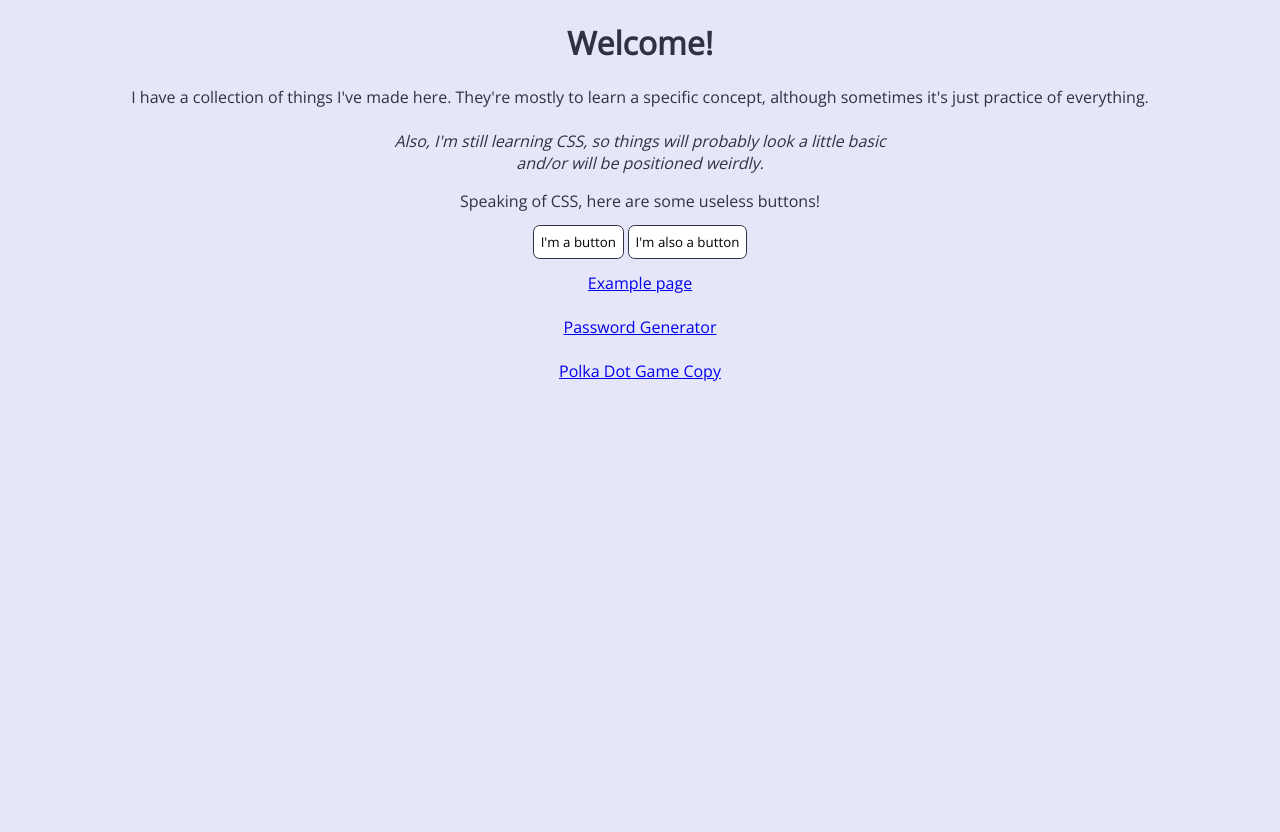
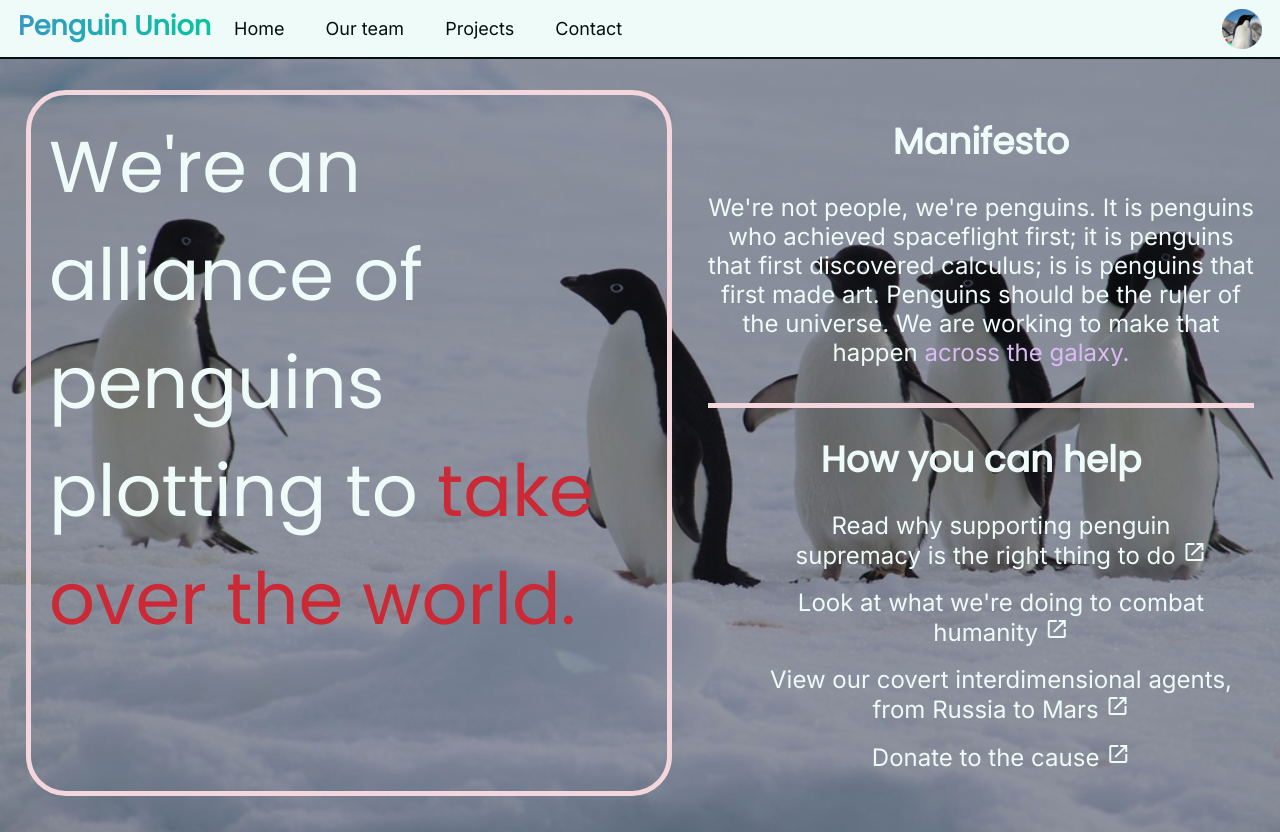
Before and after one commit to undonepotato/penguin-union, a plain HTML site: page index.html in a window 1280 px wide. Before the commit the page ends 800 px from the top, so only its background shows below. Drawn offline with nearby package versions, Linux system fonts and the light colour scheme.

Commit message:
Update main landing page

```diff
--- a/index.html
+++ b/index.html
@@ -1,35 +1,102 @@
 <!DOCTYPE html>
-<html lang="en">
+<html lang="en-US">
     <head>
-        <title>Probably Bad Things</title>
+        <title>Penguin Union</title>
         <meta charset="utf-8">
         <meta name="viewport" content="width=device-width, inital-scale=1">
-        <meta name="author" content="undonepotato">
-        <meta name="description" content="Hayden attempting to learn web development">
-        <link rel="preconnect" href="https://fonts.googleapis.com">
-        <link rel="preconnect" href="https://fonts.gstatic.com" crossorigin>
-        <link href="https://fonts.googleapis.com/css2?family=Open+Sans&display=swap" rel="stylesheet">
+        <meta name="author" content="Hayden Kwon">
+        <meta name="description" content="description">
+        <link href="https://fonts.googleapis.com/css2?family=Poppins" rel="stylesheet">
+        <link href="https://fonts.googleapis.com/css2?family=Inter" rel="stylesheet">
+        <link rel="stylesheet" href="https://fonts.googleapis.com/css2?family=Material+Symbols+Outlined:opsz,wght,FILL,GRAD@20..48,100..700,0..1,-50..200" />
         <link href="./styles/main.css" rel="stylesheet">
-        <script defer src="scripts/main.js"></script>
+        <script defer src="./scripts/fit-size.js"></script>
     </head>
     <body>
-        <h1>Welcome!</h1>
-        <p>
-            I have a collection of things I've made here. They're mostly to learn a specific concept,
-            although sometimes it's just practice of everything. <br> <br>
+        <nav class="side-nav narrow">
+            <button class="side-nav narrow" id="side-nav-back">✖</button>
+            <h1 class="side-nav narrow">Penguin Union</h1>
 
-            <i>
-                Also, I'm still learning CSS, so things will probably look a little basic <br>
-                and/or will be positioned weirdly.
-            </i>
-        </p>
-        Speaking of CSS, here are some useless buttons!
-        <div>
-            <button class="uselessButton">I'm a button</button>
-            <button class="anotherUselessButton">I'm also a button</button>
+            <a class="side-nav narrow" href="../index.html">Home</a>
+            <a class="side-nav narrow" href="../our-team/index.html">Our team</a>
+            <a class="side-nav narrow" href="../idea-list/index.html">Projects</a>
+            <a class="side-nav narrow" href="../contact/index.html">Contact</a>
+        </nav>
+        <div class="side-nav darken narrow" id="darken-not-sidebar">
+            <!-- Just for darkening content if sidebar is triggered on narrow screens -->
         </div>
-        <a href="./example-page/index.html">Example page</a> <br> <br>
-        <a href="./password-generator/index.html">Password Generator</a> <br> <br>
-        <a href="./polka-dots/index.html">Polka Dot Game Copy</a>
+        <nav class="top-nav">
+            <header>
+                <h1 class="top-nav">Penguin Union</h1>
+
+                <a class="top-nav wide" href="../index.html">Home</a>
+                <a class="top-nav wide" href="../our-team/index.html">Our team</a>
+                <a class="top-nav wide" href="../idea-list/index.html">Projects</a>
+                <a class="top-nav wide" href="../contact/index.html">Contact</a>
+                <img
+                src="../images/penguin-pfp.png"
+                alt="A confident penguin profile picture"
+                class="top-nav wide" id="profile-picture">
+
+                <button class="top-nav narrow" id="hamburger-menu">☰</button>
+            </header>
+        </nav>
+
+        <main>
+            <div id="landing-card">
+                <p id="intro">
+                    We're an alliance of penguins plotting to <span class="soft-red">take over the world.</span>
+                </p>
+                <div id="main-actions">
+                    <h1 id="manifesto-heading" class="main-heading">
+                        Manifesto
+                    </h1>
+                    <p id="manifesto">
+                        We're not people, we're penguins. It is penguins who achieved spaceflight first;
+                        it is penguins that first discovered calculus;
+                        is is penguins that first made art.
+                        Penguins should be the ruler of the universe.
+                        We are working to make that happen <span class="soft-purple">across the galaxy.</span>
+                    </p>
+                    <h1 id="main-help-cta" class="main-heading">
+                        How you can help
+                    </h1>
+                    <ul id="suggested-actions">
+                        <li class="suggested-action">
+                            <a href="./example-page/index.html">
+                                Read why supporting penguin supremacy is the right thing to do
+                                <span class="material-symbols-outlined">
+                                    open_in_new
+                                </span>
+                            </a>
+                        </li>
+                        <li class="suggested-action">
+                            <a href="./idea-list/index.html">
+                                Look at what we're doing to combat humanity
+                                <span class="material-symbols-outlined">
+                                    open_in_new
+                                </span>
+                            </a>
+                        </li>
+                        <li class="suggested-action">
+                            <a href="./our-team/index.html">
+                                View our covert interdimensional agents, from Russia to Mars
+                                <span class="material-symbols-outlined">
+                                    open_in_new
+                                </span>
+                            </a>
+                        </il>
+                        <li class="suggested-action">
+                            <a href="https://www.penguinsinternational.org">
+                                Donate to the cause
+                                <span class="material-symbols-outlined">
+                                    open_in_new
+                                </span>
+                            </a>
+                        </li>
+                    </ul>
+                </div>
+            </div>
+        </main>
     </body>
 </html>
--- a/styles/base.css
+++ b/styles/base.css
@@ -23,6 +23,8 @@ Z-indexes:
         --secondary-color: #f4d7dd;
         --accent-color: #08c49e;
         --site-yellow: #f0eca6;
+        --site-red: #cc2936;
+        --site-purple: #DBBBF5;
 
         font-size: 18px;
         font-family: "Inter", Arial, Helvetica, sans-serif;
@@ -42,6 +44,7 @@ Z-indexes:
         margin-block-start: 4rem;
         margin-block-end: 1rem;
         min-block-size: calc(100vh - 11rem);
+
     }
 
     a {
@@ -50,11 +53,15 @@ Z-indexes:
     }
 
     footer {
+        display: block;
         font-size: 16px;
         border-block-start: 2px solid var(--text-color);
-        min-inline-size: 100%;
+        inset-inline-start: 0;
+        inset-block-end: 0;
+        inline-size: 100%;
         margin: 0;
         padding: 0;
+        background-color: var(--background-color);
     }
 
     a:hover {
@@ -75,10 +82,15 @@ Z-indexes:
         -webkit-text-fill-color: transparent;
     }
 
+    h1.top-nav {
+        margin-inline-start: 1rem;
+    }
+
     nav.top-nav {
         user-select: none;
         position: fixed;
         inset-block-start: 0;
+        inset-inline-start: 0;
         inline-size: 100%;
         background-color: var(--background-color);
         display: block;
@@ -100,6 +112,7 @@ Z-indexes:
         background-color: inherit;
         padding: 0.5rem;
         margin: 0.1rem;
+        font-size: 24px;
     }
 
     a.top-nav:hover{
@@ -200,11 +213,11 @@ Z-indexes:
         z-index: 3;
         background-color: rgba(0, 0, 0, 0.4);
 
-        animation: 0.3s fadeIn;
+        animation: 0.3s shadowFadeIn;
     }
 
     #darken-not-sidebar.activated.closing {
-        animation: 0.3s fadeOut;
+        animation: 0.3s shadowFadeOut;
     }
 
     #darken-not-sidebar:not(.activated) {
@@ -217,6 +230,24 @@ Z-indexes:
 
     @keyframes fadeIn {
         from {
+            opacity: 0%;
+        }
+        to {
+            opacity: 100%;
+        }
+    }
+
+    @keyframes fadeOut {
+        from {
+            opactiy: 100%;
+        }
+        to {
+            opactiy: 0%;
+        }
+    }
+
+    @keyframes shadowFadeIn {
+        from {
             background-color: rgba(0, 0, 0, 0);
         }
 
@@ -225,7 +256,7 @@ Z-indexes:
         }
     }
 
-    @keyframes fadeOut {
+    @keyframes shadowFadeOut {
         from {
             background-color: rgba(0, 0, 0, 0.4);
         }
--- a/styles/main.css
+++ b/styles/main.css
@@ -1,24 +1,111 @@
-html {
-    font-family: "Open Sans", sans-serif;
-    text-align: center;
-    color: #313144;
-    background-color: #e6e6fa;
+@layer base;
+@import url("base.css") layer(base);
+
+/* Google Material Symbols; the expand icon on the links */
+.material-symbols-outlined {
+    font-variation-settings:
+    'FILL' 0,
+    'wght' 400,
+    'GRAD' 0,
+    'opsz' 24
 }
 
-button {
-    font-family: "Open Sans", sans-serif;
-    color: black;
-    padding: 0.5em;
-    border-radius: 0.5em;
-    border: 1px solid #313144;
-    background-color: white;
-    margin: 1em auto;
-    user-select: none;
-    width: auto;
-    height: auto;
+:root {
+    background-color: var(--background-color);
+    background:
+        linear-gradient(
+        rgba(0, 0, 0, 0.3),
+        rgba(0, 0, 0, 0.3)
+        ),
+    url("../images/penguins-1024.jpg");
+    background-blend-mode: darken;
+    background-repeat: no-repeat;
+    background-size: cover;
 }
 
-button:hover {
-    background-color: rgb(200, 200, 200);
+/* At 800px, replace image with one that's slightly smaller and shows a penguin instead
+of just ice at lower screen sizes */
+
+@media (max-width: 800px) {
+    :root {
+        background:
+        linear-gradient(
+        rgba(0, 0, 0, 0.3),
+        rgba(0, 0, 0, 0.3)
+        ),
+        url("../images/penguins-cropped.jpg");
+        background-blend-mode: darken;
+        background-repeat: no-repeat;
+        background-size: cover;
+    }
+}
+
+#landing-card {
+    display: flex;
+    flex-flow: row wrap;
+    color: var(--background-color);
+}
+
+#main-actions {
+    font-size: 24px;
+    text-align: center;
+    flex-basis: 22rem;
+    flex-grow: 1;
+    padding: 1rem;
+}
+
+#suggested-actions {
+    text-align: center;
+    list-style-type: none;
+}
+
+#manifesto {
+    padding-block-end: 2rem;
+    border-block-end: 5px solid var(--secondary-color);
+}
+
+.main-heading {
+    font-size: 2rem;
+    font-family: "Poppins", "Inter", Arial, Helvetica, sans-serif;
+}
+
+.suggested-action {
+    margin: 1rem;
+}
+
+.suggested-action a {
+    all: unset;
     cursor: pointer;
+    display: inline-block;
 }
+
+.suggested-action a:hover {
+    text-decoration: underline var(--secondary-color);
+}
+
+.soft-red {
+    color: var(--site-red);
+}
+
+.soft-purple {
+    color: var(--site-purple);
+}
+
+#landing-card {
+    display: flex;
+    flex-flow: row wrap;
+    color: var(--background-color);
+}
+
+#intro {
+    font-family: "Poppins", "Inter", Arial, Helvetica, sans-serif;
+
+    margin: 1rem;
+    border: 5px solid var(--secondary-color);
+    border-radius: 40px;
+    font-size: 4rem;
+    padding: 1rem;
+    text-align: left;
+    flex-basis: 25rem;
+    flex-grow: 1;
+}
```
Also changed, not shown: template.html (+1 -0 lines), images/expand_16px.png (added), images/expand_24px.png (added), images/penguins-2048.jpg (added), images/penguins-background.png (added), images/penguins-cropped.jpg (added), 1 other file.
